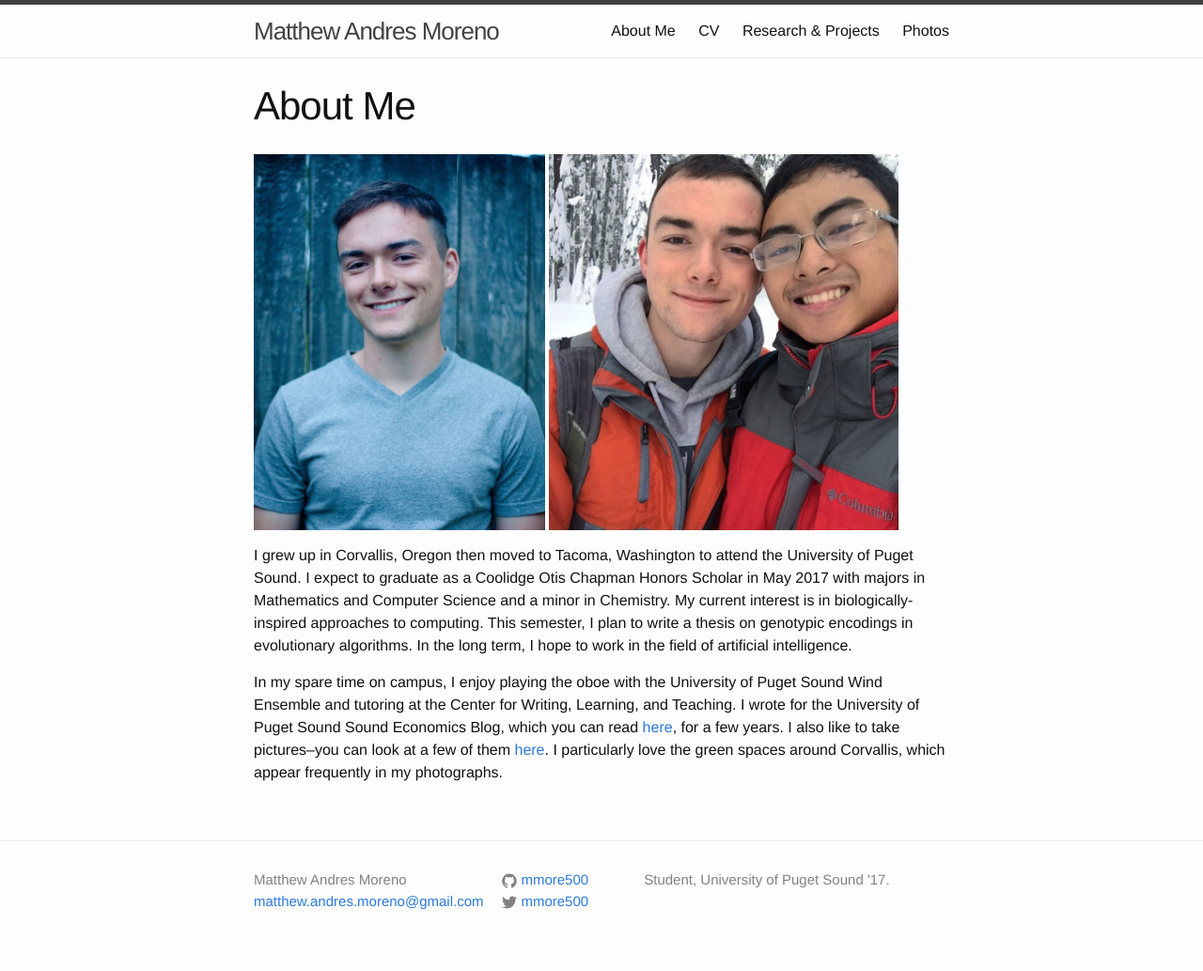
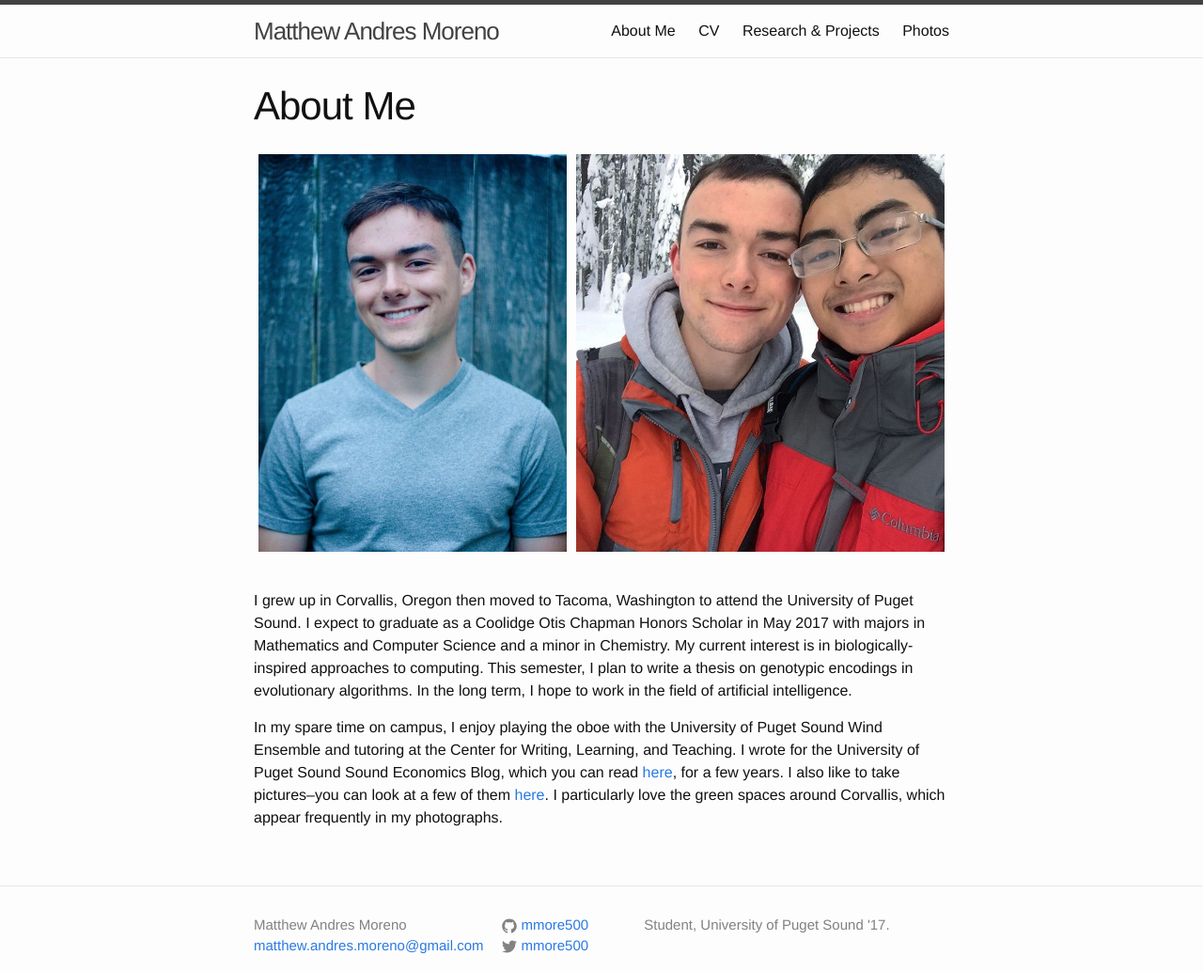
Before and after one commit to mmore500/mmore500.github.io, a Jekyll site: the page built from about.md, in a window 1280 px wide. Shown: the whole page at 94% size. Built offline with Jekyll 4.4.1, drawn with Linux system fonts in a browser that asks for light colours; before the commit the page ends 985 px from its top, so only the background shows below that.

Commit message:
Fix alignment and sizing of images
This fix was implemented using flex box, based on the tutorial provided by
Kartik Prabhu presented at
https://kartikprabhu.com/articles/equal-height-images-flexbox.

```diff
--- a/about.md
+++ b/about.md
@@ -4,8 +4,40 @@ title: About Me
 permalink: /about/
 ---
 
-<img src="/resources/personal_photo_1.jpg" alt="Headshot by Hanna McIntosh" style="height: 400px;"/>
-<img src="/resources/personal_photo_2.jpg" alt="Skiing with Nathan" style="height: 400px;"/>
+<style>
+  .img-group{
+  	display:flex;
+    width:100%;
+    margin:auto;
+  }
+
+  .flex-container{
+  	display:flex;
+  }
+
+  .flex-aspect .img-container1{
+	   flex:0.7748;
+  }
+
+  .flex-aspect .img-container2{
+	   flex:0.9282;
+  }
+
+  .padding {
+	padding: 0px 5px 40px 5px;
+}
+
+</style>
+
+<div class="img-group flex-container flex-aspect">
+  <div class = "img-container1 padding">
+    <img src="/resources/personal_photo_1.jpg" alt="Headshot by Hanna McIntosh"/>
+  </div>
+
+  <div class = "img-container2 padding">
+    <img src="/resources/personal_photo_2.jpg" alt="Skiing with Nathan"/>
+  </div>
+</div>
 
 
 I grew up in Corvallis, Oregon then moved to Tacoma, Washington to attend the
```
